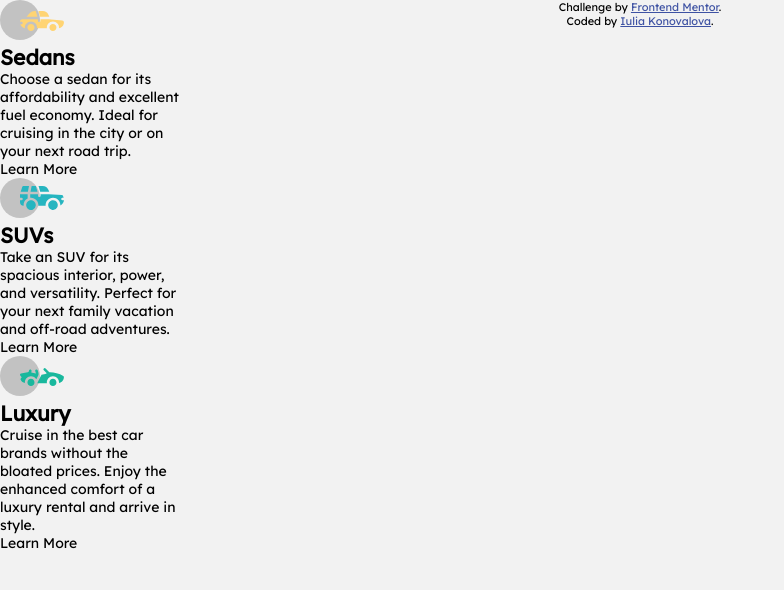
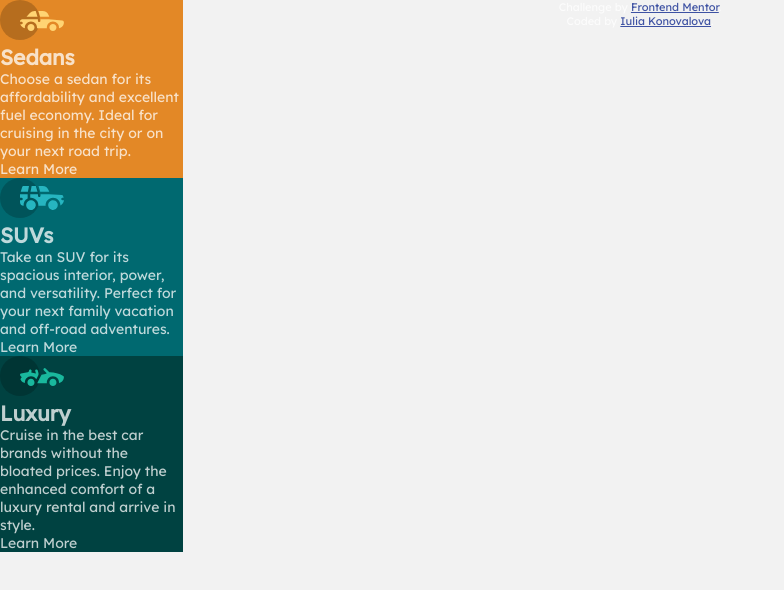
Before and after one commit to IuliiaKonovalova/frontend-mentor-3-column-preview-card-component-main, a plain HTML site: page index.html in a window 1280 px wide. Shown: the top 590 px of the page, without its empty margins (0-784 px from the left). Drawn offline with Linux system fonts and the light colour scheme.

Commit message:
Add background colors to the subsections

```diff
--- a/assets/css/style.css
+++ b/assets/css/style.css
@@ -32,7 +32,20 @@ body {
   background-color: var(--clr-neutral--300);
   font-family: var(--ff-primary);
   font-size: var(--fs-primary);
+  color: var(--clr-neutral--100);
   display: grid;
   grid-template-columns: 1fr 5fr 1fr;
   grid-template-rows: 1fr 4fr 1fr;
 }
+
+.section-1 {
+  background-color: var(--clr-accent--300);
+}
+
+.section-2 {
+  background-color: var(--clr-accent--500);
+}
+
+.section-3 {
+  background-color: var(--clr-accent--900);
+}
```
